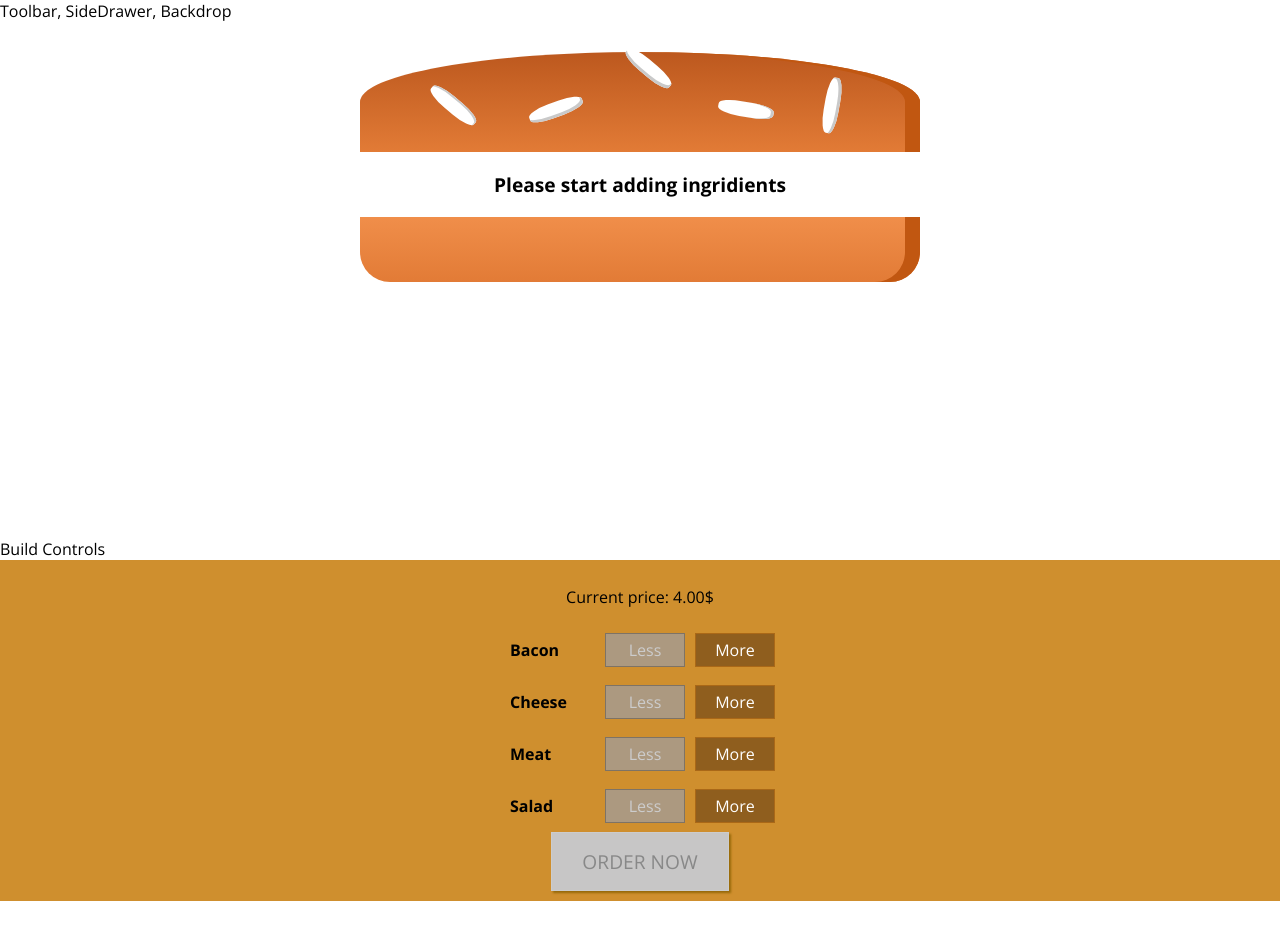
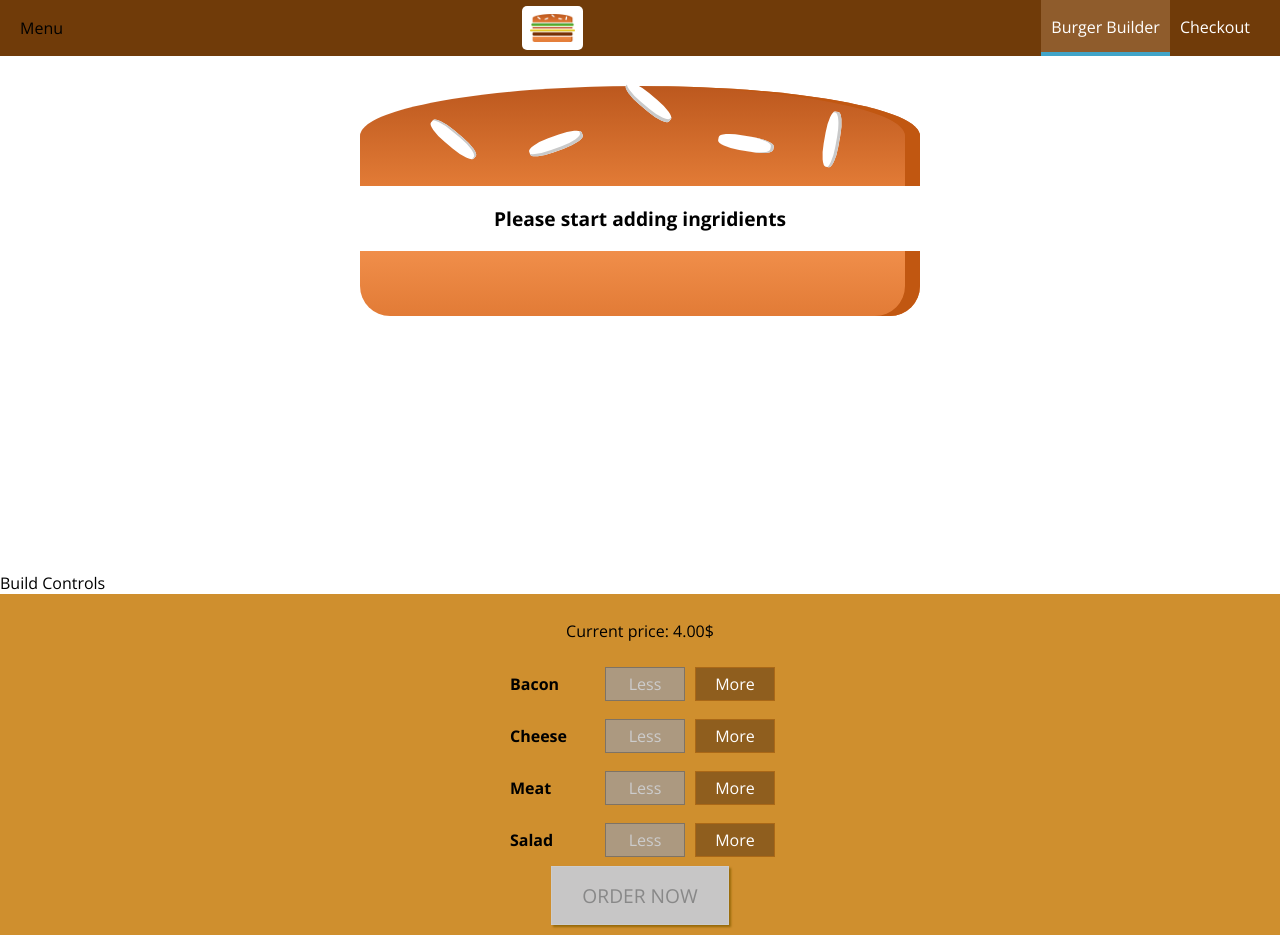
Before and after one commit to oryshchych/burger, a React (Create React App) app: page / in a window 1280 px wide. Before the commit the page ends 901 px from the top, so only its background shows below. Built offline with nearby package versions, Linux system fonts and the light colour scheme.

Commit message:
added Toolbar with Logo and Menu

```diff
--- a/src/components/Layout/Layout.js
+++ b/src/components/Layout/Layout.js
@@ -1,10 +1,11 @@
 import React from 'react';
 import Aux from '../../hoc/AuxComponent';
 import classes from './Layout.module.css';
+import Toolbar from "../Navigation/Toolbar/Toolbar";
 
 const layout = (props) => (
     <Aux>
-        <div>Toolbar, SideDrawer, Backdrop</div>
+        <Toolbar/>
         <main className={classes.Content}>
             {props.children}
         </main>
--- a/src/components/Layout/Layout.module.css
+++ b/src/components/Layout/Layout.module.css
@@ -1,3 +1,3 @@
 .Content {
-    margin-top: 16px;
+    margin-top: 72px;
 }
--- /dev/null
+++ b/src/components/Logo/Logo.js
@@ -0,0 +1,11 @@
+import React from "react";
+import logoImg from "../../assets/images/burger-logo.png";
+import classes from "./Logo.module.css";
+
+const logo = props => (
+    <div className={classes.Logo}>
+        <img src={logoImg} alt="MyBurger"/>
+    </div>
+);
+
+export default logo;
--- /dev/null
+++ b/src/components/Logo/Logo.module.css
@@ -0,0 +1,11 @@
+.Logo {
+    background-color: #fff;
+    padding: 8px;
+    height: 80%;
+    box-sizing: border-box;
+    border-radius: 5px;
+}
+
+.Logo img {
+    height: 100%;
+}
--- /dev/null
+++ b/src/components/Navigation/NavigationItems/NavigationItem/NavigationItem.js
@@ -0,0 +1,12 @@
+import React from "react";
+import classes from "./NavigationItem.module.css";
+
+const navigationItem = props => (
+  <li className={classes.NavigationItem}>
+    <a href={props.link} className={props.active ? classes.active : null}>
+      {props.children}
+    </a>
+  </li>
+);
+
+export default navigationItem;
--- /dev/null
+++ b/src/components/Navigation/NavigationItems/NavigationItem/NavigationItem.module.css
@@ -0,0 +1,25 @@
+.NavigationItem {
+    margin: 0;
+    box-sizing: border-box;
+    display: flex;
+    height: 100%;
+    align-items: center;
+}
+
+.NavigationItem a {
+    color: #fff;
+    text-decoration: none;
+    height: 100%;
+    padding: 16px 10px;
+    border-bottom:  4px solid transparent;
+    box-sizing: border-box;
+    display: block;
+}
+
+.NavigationItem a:hover,
+.NavigationItem a:active,
+.NavigationItem a.active {
+    background-color: #8F5C2C;
+    border-bottom: 4px solid #40A4C8;
+    color: #fff;
+}
--- /dev/null
+++ b/src/components/Navigation/NavigationItems/NavigationItems.js
@@ -0,0 +1,12 @@
+import React from "react";
+import classes from "./NavigationItems.module.css";
+import NavigationItem from "./NavigationItem/NavigationItem";
+
+const navigationItems = (props) => (
+    <ul className={classes.NavigationItems}>
+        <NavigationItem link="/" active>Burger Builder</NavigationItem>
+        <NavigationItem link="/">Checkout</NavigationItem>
+    </ul>
+);
+
+export default navigationItems;
--- /dev/null
+++ b/src/components/Navigation/NavigationItems/NavigationItems.module.css
@@ -0,0 +1,8 @@
+.NavigationItems {
+    margin: 0;
+    padding: 0;
+    list-style: none;
+    display: flex;
+    align-items: center;
+    height: 100%;
+}
--- /dev/null
+++ b/src/components/Navigation/Toolbar/Toolbar.js
@@ -0,0 +1,14 @@
+import React from "react";
+import classes from "./Toolbar.module.css";
+import Logo from "../../Logo/Logo";
+import NavigationItems from "../NavigationItems/NavigationItems";
+
+const toolbar = (props) => (
+    <header className={classes.Toolbar}>
+        <div>Menu</div>
+        <Logo/>
+        <NavigationItems/>
+    </header>
+);
+
+export default toolbar;
--- /dev/null
+++ b/src/components/Navigation/Toolbar/Toolbar.module.css
@@ -0,0 +1,18 @@
+.Toolbar {
+    height: 56px;
+    width: 100%;
+    position: fixed;
+    top: 0;
+    left: 0;
+    background-color:  #703B09;
+    display: flex;
+    justify-content: space-between;
+    align-items: center;
+    padding: 0 20px;
+    box-sizing: border-box;
+    z-index: 90;
+}
+
+.Toolbar nav {
+    height: 100%;
+}
```
Also changed, not shown: src/assets/images/burger-logo.png (added).
